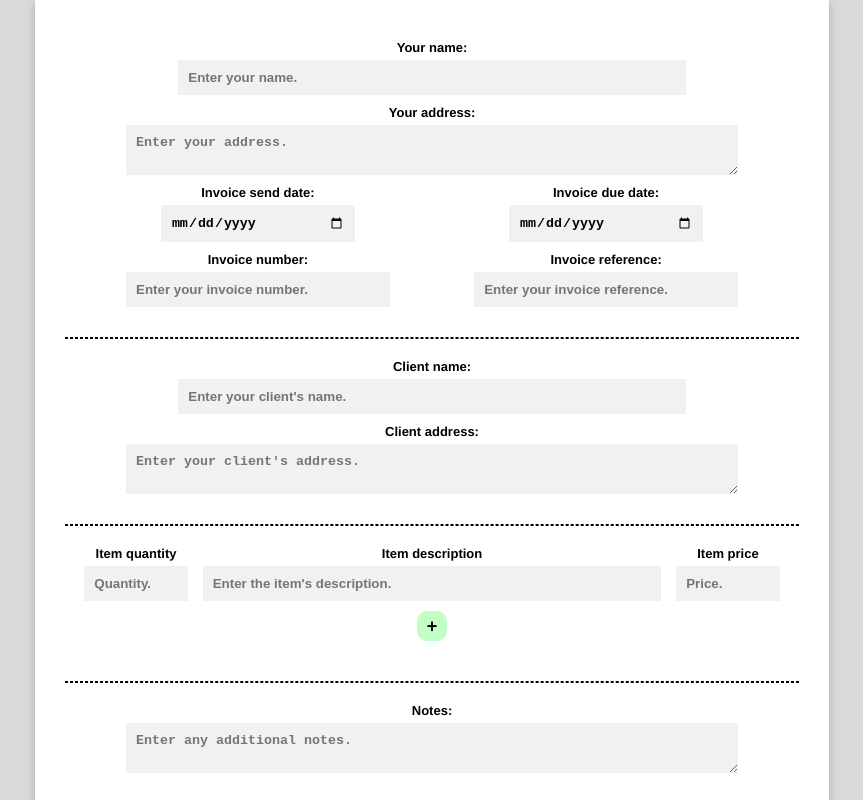
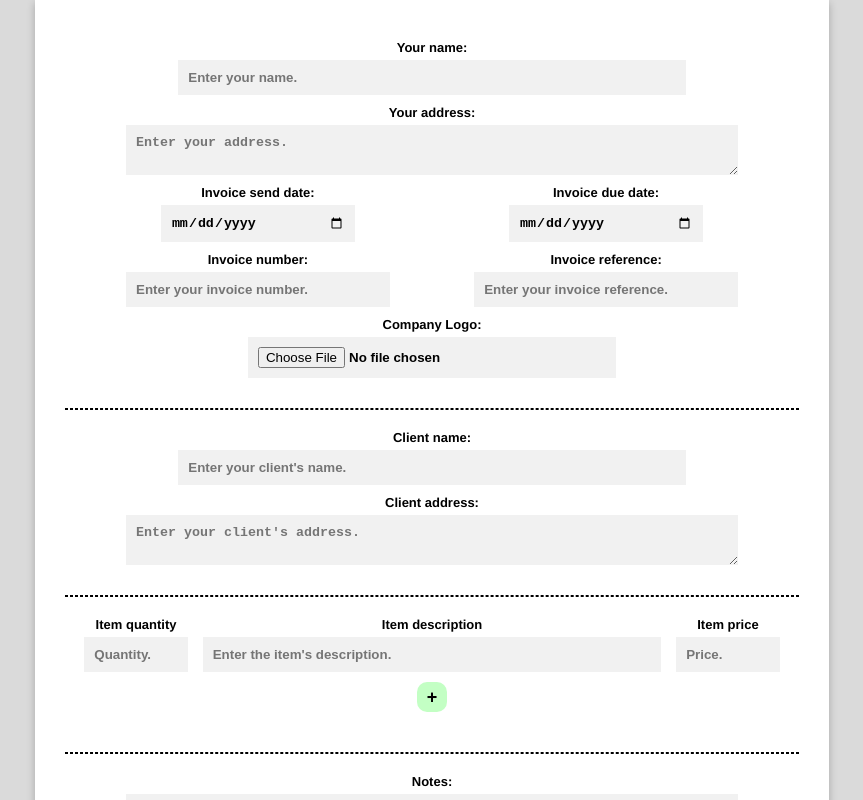
Before and after one commit to ConnorEasterbrook/Bandit, a React (Create React App) app: page / in a window 1280 px wide. Shown: the top 800 px of the page, without its empty margins (208-1071 px from the left). Built offline with nearby package versions, Linux system fonts and the light colour scheme; the HTML template or start-up script is replaced by a standard one.

Commit message:
Image upload

```diff
--- a/src/App.js
+++ b/src/App.js
@@ -1,4 +1,4 @@
-import { useEffect, useState } from "react";
+import { useState } from "react";
 import ClientDetails from "./assets/components/ClientDetails";
 import ClientDetailsInput from "./assets/components/ClientDetailsInput";
 import Footer from "./assets/components/Footer";
@@ -19,23 +19,15 @@ function App()
   const [invoiceNumber, setInvoiceNumber] = useState("");
   const [invoiceReference, setInvoiceReference] = useState("");
   const [dueDate, setDueDate] = useState("");
+  const [logo, setLogo] = useState(null);
+  const [logoURL, setLogoURL] = useState([]);
 
   // Client details
-  // const [name, setName] = useState(""); ADD LOGO
   const [clientName, setClientName] = useState("");
   const [clientAddress, setClientAddress] = useState("");
 
   // Table details
   const [tableData, setTableData] = useState([])
-  const [total, setTotal] = useState("");
-  const [quantity, setQuantity] = useState("");
-  const [price, setPrice] = useState("");
-
-  useEffect(() =>
-  {
-    const calculateTotal = (total) => { setTotal(quantity * price) }
-    calculateTotal(total)
-  }, [])
 
   // Notes
   const [notes, setNotes] = useState("");
@@ -63,6 +55,7 @@ function App()
                   {/* Client details */}
                   <div className="column">
                     <ClientDetails
+                      logo={logo}
                       clientName={clientName}
                       clientAddress={clientAddress}
                     />
@@ -121,6 +114,10 @@ function App()
               setInvoiceNumber={setInvoiceNumber}
               invoiceReference={invoiceReference}
               setInvoiceReference={setInvoiceReference}
+              logo={logo}
+              setLogo={setLogo}
+              logoURL={logoURL}
+              setLogoURL={setLogoURL}
             />
 
             <div className="gap"></div>
--- a/src/assets/components/ClientDetails.js
+++ b/src/assets/components/ClientDetails.js
@@ -1,10 +1,10 @@
-export default function ClientDetails({clientName, clientAddress})
+export default function ClientDetails({ logo, clientName, clientAddress })
 {
     return (
         <div className="clientDetails">
             <ul>
                 <li id="listImage">
-                    <img src={`${process.env.PUBLIC_URL}/assets/images/logo.png`} alt="Company Logo" className="compImage">
+                    <img src={URL.createObjectURL(logo)} alt="Company Logo" className="compImage">
                     </img>
                 </li>
                 <li id="yourName" className="listHeader">{clientName}</li>
--- a/src/assets/components/Footer.js
+++ b/src/assets/components/Footer.js
@@ -22,7 +22,8 @@ export default function Footer({accountName, accountNumber, sortCode, paypalEmai
                     right to charge interest on invoices that remain unpaid 30 days after the invoice date. Our
                     standard interest rate is 10.75% (10% plus the Bank of England base rate). The Late
                     Payment of Commercial Debts (Interest) Act 1998 applies to this invoice. Any queries
-                    regarding this invoice should be raised within 7 days of the invoice date.</li>
+                    regarding this invoice should be raised within 7 days of the invoice date. This invoice was
+                    created using Goatbandit's Timedit web application.</li>
             </ul>
         </footer>
     )
--- a/src/assets/components/UserDetailsInput.js
+++ b/src/assets/components/UserDetailsInput.js
@@ -1,4 +1,6 @@
-export default function UserDetailsInput({ name, setName, address, setAddress, invoiceDate, setInvoiceDate, invoiceNumber, setInvoiceNumber, invoiceReference, setInvoiceReference, dueDate, setDueDate })
+import { useEffect } from "react";
+
+export default function UserDetailsInput({ name, setName, address, setAddress, invoiceDate, setInvoiceDate, invoiceNumber, setInvoiceNumber, invoiceReference, setInvoiceReference, dueDate, setDueDate, logo, setLogo, logoURL, setLogoURL })
 {
     return (
         <div className="tableForm">
@@ -67,6 +69,20 @@ export default function UserDetailsInput({ name, setName, address, setAddress, i
                 onChange={(e) => setInvoiceReference(e.target.value)}
               />
             </div>
+
+            <div className="inputFieldSingle">
+              <label htmlFor="invoiceReference">Company Logo:</label>
+              {/* <FileUploader
+                onFileSelectSuccess={(file) => setLogo(file)}
+                onFileSelectError={({ error }) => alert(error)}
+              /> */}
+              <input
+                type="file"
+                id="dateText"
+                placeholder="Enter your invoice reference."
+                onChange={(e) => setLogo(e.target.files[0])}
+              />
+            </div>
         </div>
     )
 }
```
